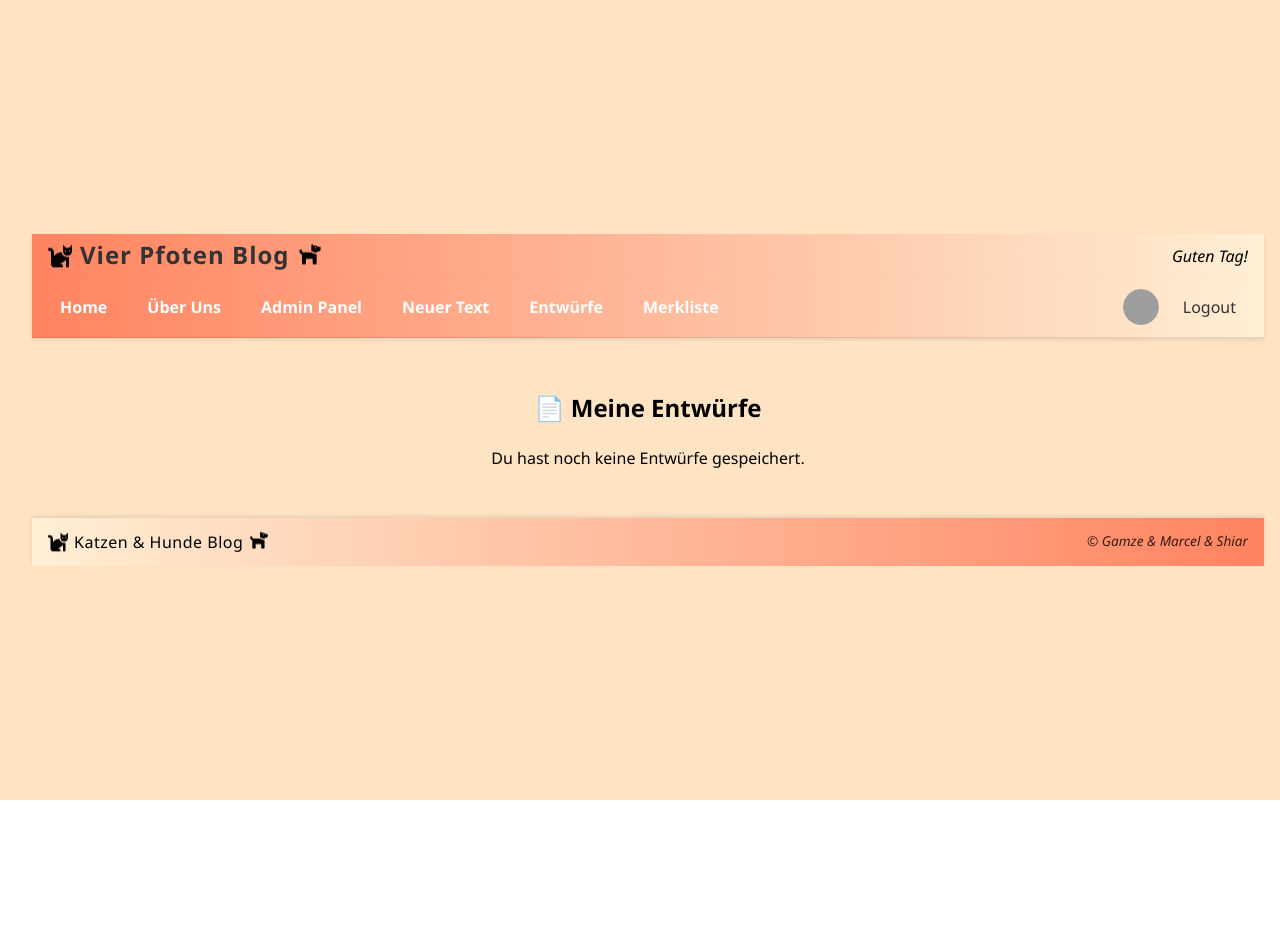
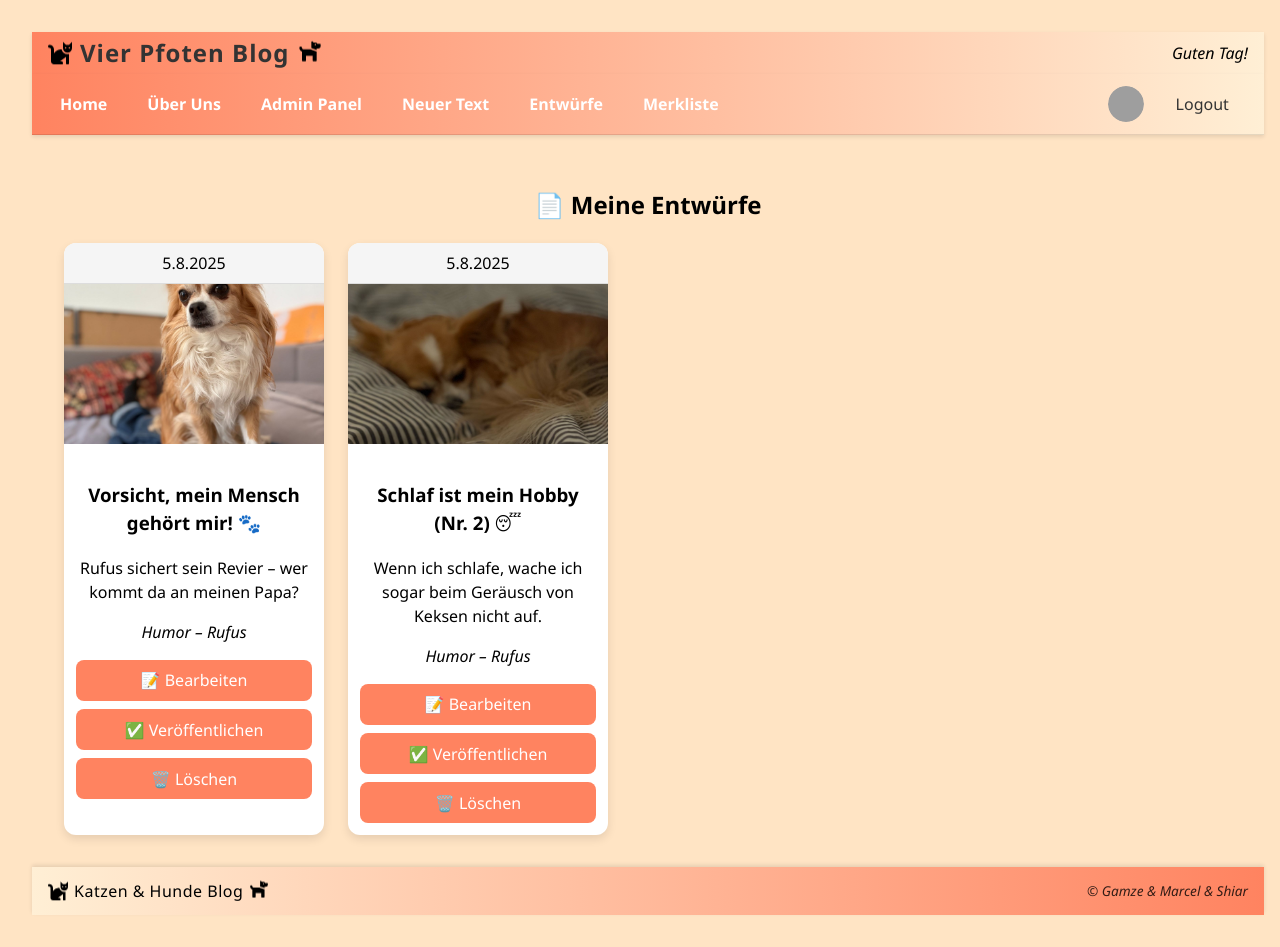
Before and after one commit to bolatgamze/miniprojekt2, a React (Vite) app: page /entwuerfe in a window 1280 px wide. Before the commit the page ends 800 px from the top, so only its background shows below. Built offline with nearby package versions, Linux system fonts and the light colour scheme; grey boxes are pictures that could not be loaded.

Commit message:
merkliste und entwürfe speichern problem gelöst, gelbe sternchen sind schon am anfang da, bei navbar kann user merkliste auch sehen

```diff
--- a/src/App.jsx
+++ b/src/App.jsx
@@ -31,8 +31,9 @@ function App() {
         return saved ? JSON.parse(saved) : textData;
     });
 
-    const [currentUser, setCurrentUser] = useState({
+    const [currentUser, setCurrentUser]  = useState( {
         benutzername: "Gandalf",
+        password: "gandalf",
         status: "admin",
         email: "gandalf@katzenzauber.meow",
         profilbild: "/profilbilder/gandalf.PNG",
@@ -41,8 +42,8 @@ function App() {
         zuletztOnline: "2025-08-03",
         texte: [4, 5],
         textKommentare: [
-            { textId: 2, inhalt: "Ich will das Foto sehen! 😹" },
-            { textId: 5, inhalt: "Punkt 3 ist revolutionär. Muss ich mal ausprobieren!" },
+            { textId: 2,  inhalt: "Ich will das Foto sehen! 😹" },
+            { textId: 5,  inhalt: "Punkt 3 ist revolutionär. Muss ich mal ausprobieren!" },
             { textId: 11, inhalt: "Ich hab den Tierarzt gebissen. Keine Reue." },
             { textId: 13, inhalt: "Ich wär sofort abgebogen bei dem Haufen Natur..." }
         ],
@@ -157,7 +158,6 @@ Schlafen ist der wahre Lifestyle. Wer’s noch nicht probiert hat, verpasst was!
                         <Login
                             benutzern={benutzern}
                             setCurrentUser={setCurrentUser}
-                            currentUser={currentUser}
                         />
                     }
                 />
@@ -195,13 +195,15 @@ Schlafen ist der wahre Lifestyle. Wer’s noch nicht probiert hat, verpasst was!
                     }
                 />
                 <Route
-                    path="/neuerText"
-                    element={
-                        <NeuerText
-                            onSave={(text) => setEntwuerfe([...entwuerfe, text])}
-                            currentUser={currentUser}
-                        />
-                    }
+                path="/neuerText"
+                element={
+                    <NeuerText onSave={(text) => {
+                        setEntwuerfe(prev => [...prev, text]);
+                    }}
+                currentUser={currentUser}
+                setCurrentUser={setCurrentUser}
+                />
+                }
                 />
                 <Route
                     path="/entwuerfe"
@@ -211,6 +213,8 @@ Schlafen ist der wahre Lifestyle. Wer’s noch nicht probiert hat, verpasst was!
                             setEntwuerfe={setEntwuerfe}
                             texts={texts}
                             setTexts={setTexts}
+                            currentUser={currentUser}
+
                         />
                     }
                 />
@@ -220,6 +224,8 @@ Schlafen ist der wahre Lifestyle. Wer’s noch nicht probiert hat, verpasst was!
                         <MerkListe
                             merkliste={merkliste}
                             setMerkliste={setMerkliste}
+                            currentUser={currentUser}
+                            texts={texts}
                         />
                     }
                 />
--- a/src/components/Entwuerfe.jsx
+++ b/src/components/Entwuerfe.jsx
@@ -1,26 +1,31 @@
 import React from 'react';
-
-//als admin kann man hier seine eigene entwürfe sehen und posten.
-// im Card Form kann man listen und an der rechten Ecke "posten" button wäre cool
 import { useNavigate } from "react-router-dom";
 
-function Entwuerfe({ entwuerfe, setEntwuerfe, texts, setTexts }) {
+function Entwuerfe({ entwuerfe, setEntwuerfe, texts, setTexts, currentUser }) {
     const navigate = useNavigate();
 
-    const handleLoeschen = (eintrag) => {
+    const profileDrafts = Array.isArray(currentUser.entwuerfe) ? currentUser.entwuerfe : [];
+    const sessionDrafts = Array.isArray(entwuerfe) ? entwuerfe : [];
+    const allDrafts = Array.from(
+        new Map(
+            [...profileDrafts, ...sessionDrafts].map(d => [d.id, d])
+        ).values()
+    );
+
+    const handleLoeschen = (entwurf) => {
         if (window.confirm("Möchtest du diesen Entwurf wirklich löschen?")) {
-            setEntwuerfe(entwuerfe.filter(e => e !== eintrag));
+            setEntwuerfe(prev => prev.filter(d => d.id !== entwurf.id));
         }
     };
 
-    const handleBearbeiten = (eintrag) => {
-        navigate("/neuerText", { state: { existingPost: eintrag } });
+    const handleBearbeiten = (entwurf) => {
+        navigate("/neuerText", { state: { existingPost: entwurf } });
     };
 
-    const handleVeroeffentlichen = (eintrag) => {
+    const handleVeroeffentlichen = (entwurf) => {
         if (window.confirm("Diesen Entwurf veröffentlichen?")) {
-            setTexts([...texts, eintrag]);
-            setEntwuerfe(entwuerfe.filter(e => e !== eintrag));
+            setTexts(prev => [...prev, entwurf]);
+            setEntwuerfe(prev => prev.filter(d => d.id !== entwurf.id));
         }
     };
 
@@ -28,14 +33,18 @@ function Entwuerfe({ entwuerfe, setEntwuerfe, texts, setTexts }) {
         <div style={{ padding: "2rem" }}>
             <h2>📄 Meine Entwürfe</h2>
 
-            {entwuerfe.length === 0 ? (
+            {allDrafts.length === 0 ? (
                 <p>Du hast noch keine Entwürfe gespeichert.</p>
             ) : (
                 <div style={{ display: "flex", flexWrap: "wrap", gap: "24px" }}>
-                    {entwuerfe.map((e, index) => (
-                        <div key={index} style={cardStyle}>
+                    {allDrafts.map(e => (
+                        <div key={e.id} style={cardStyle}>
                             <div style={headerStyle}>
-                                <span>{e.datum ? new Date(e.datum).toLocaleDateString("de-DE") : "Kein Datum"}</span>
+                <span>
+                  {e.datum
+                      ? new Date(e.datum).toLocaleDateString("de-DE")
+                      : "Kein Datum"}
+                </span>
                             </div>
 
                             {e.bild && (
@@ -45,7 +54,9 @@ function Entwuerfe({ entwuerfe, setEntwuerfe, texts, setTexts }) {
                             <div style={contentStyle}>
                                 <h3>{e.ueberschrift || "Ohne Titel"}</h3>
                                 <p>{e.kurzbeschreibung || "Keine Kurzbeschreibung"}</p>
-                                <p style={{ fontStyle: "italic" }}>{e.kategorie} – {e.autor}</p>
+                                <p style={{ fontStyle: "italic" }}>
+                                    {e.kategorie} – {e.autor}
+                                </p>
 
                                 <div style={{ display: "flex", flexDirection: "column", gap: "0.5rem", marginTop: "1rem" }}>
                                     <button onClick={() => handleBearbeiten(e)}>📝 Bearbeiten</button>
@@ -60,6 +71,7 @@ function Entwuerfe({ entwuerfe, setEntwuerfe, texts, setTexts }) {
         </div>
     );
 }
+
 
 // Styles
 const cardStyle = {
--- a/src/components/Home.jsx
+++ b/src/components/Home.jsx
@@ -20,16 +20,23 @@ function Home({ texts, setTexts, benutzern, setBenutzern, currentUser, merkliste
 
     const kategorien = ["Alle", "Fotografie", "Reflexion", "Gesundheit", "Abenteuer"];
     const autoren = ["Alle", "Loki", "Gandalf", "Simba", "Rufus"];
-    const istGemerkterText = (text) => {
-        return merkliste.includes(text);
+    const istGemerkterText = (id) => {
+        const sessionIDs = Array.isArray(merkliste) ? merkliste : [];
+
+        const profileIDs = Array.isArray(currentUser.merkliste) ? currentUser.merkliste : [];
+
+        return sessionIDs.includes(id) || profileIDs.includes(id);
+
     };
 
-    const toggleMerken = (e, text) => {
-        e.stopPropagation()
-        if (istGemerkterText(text)) {
-            setMerkliste(merkliste.filter(t => t !== text));
+    const toggleMerken = (e, id) => {
+
+        e.stopPropagation();
+
+        if (istGemerkterText(id)) {
+            setMerkliste(prev => prev.filter(tid => tid !== id));
         } else {
-            setMerkliste([...merkliste, text]);
+            setMerkliste(prev => [...prev, id]);
         }
     };
 
@@ -98,12 +105,12 @@ function Home({ texts, setTexts, benutzern, setBenutzern, currentUser, merkliste
                         <div style={headerBarStyle}>
                             <span>{new Date(t.datum).toLocaleDateString('de-DE', { day: '2-digit', month: 'long', year: 'numeric' })}</span>
                             <span
-                                onClick={(e) => toggleMerken(e, t)}
-                                style={istGemerkterText(t) ? starFilledStyle : starEmptyStyle}
-                                title="Zur Merkliste hinzufügen oder entfernen"
+                                onClick={e => toggleMerken(e, t.id)}
+                                style={istGemerkterText(t.id) ? starFilledStyle : starEmptyStyle}
                             >
-                             ★
+                                ★
                             </span>
+
                         </div>
                         {/* Bild klickbar zur Detailseite */}
                         <div  style={imageWrapperStyle}>
--- a/src/components/NavBar.jsx
+++ b/src/components/NavBar.jsx
@@ -1,5 +1,5 @@
 import React from 'react';
-import { Link } from 'react-router-dom';
+import { Link, useNavigate } from 'react-router-dom';
 
 /**
  * NavBar-Komponente mit rollenbasiertem Zugriff und festgelegter Breite.
@@ -10,6 +10,12 @@ import { Link } from 'react-router-dom';
 function NavBar({ user, handleLogout }) {
     const role = user?.status || 'guest';
     const avatarUrl = user?.profilbild || '';
+    const navigate = useNavigate();
+
+    const onLogout = () => {
+        handleLogout();       // currentUser = null
+        navigate('/login');   // login sayfasına yönlendir
+    };
 
     return (
         <nav style={styles.navbar}>
@@ -27,7 +33,7 @@ function NavBar({ user, handleLogout }) {
                         </>
                     )}
 
-                    {role === 'user' || role === 'admin' && (
+                    {(role === 'user' || role === 'admin') && (
                         <Link to="/merkliste" className="navLink">Merkliste</Link>
                     )}
                 </div>
@@ -39,7 +45,17 @@ function NavBar({ user, handleLogout }) {
                             <Link to="/meinprofil" style={styles.profileLink}>
                                 <img src={avatarUrl} alt="Profilbild" style={styles.avatar} />
                             </Link>
-                            <Link to="/home" onClick={handleLogout} className="navLink" style={styles.logoutLink}>Logout</Link>
+                            <button
+                                onClick={onLogout}
+                                style={{
+                                    ...styles.logoutLink,
+                                    background: 'none',
+                                    border: 'none',
+                                    cursor: 'pointer'
+                                }}
+                            >
+                                Logout
+                            </button>
                         </>
                     ) : (
                         <Link to="/login" className="navLink" style={styles.logoutLink}>Login</Link>
```
Also changed, not shown: src/components/MerkListe.jsx (+80 -46 lines).
